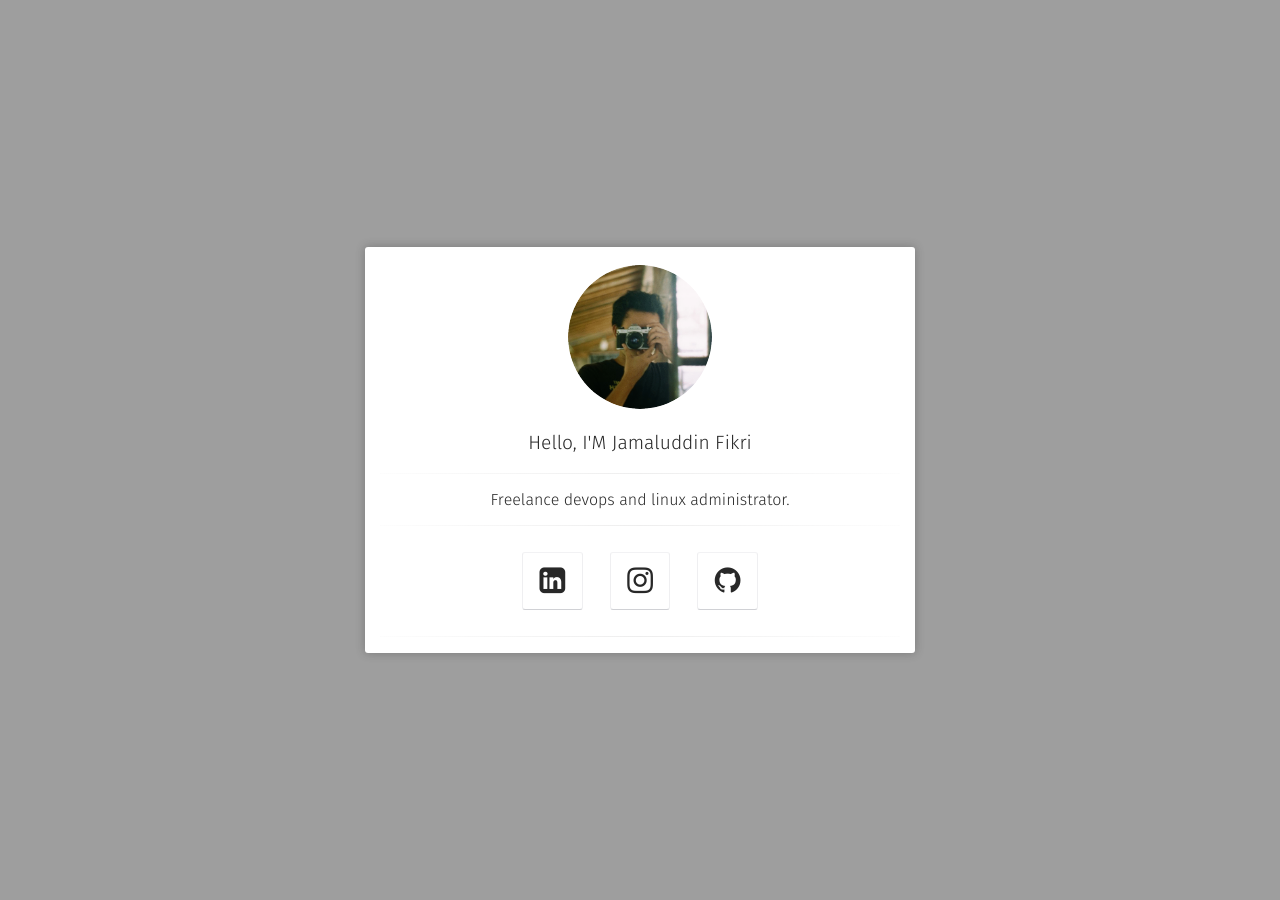
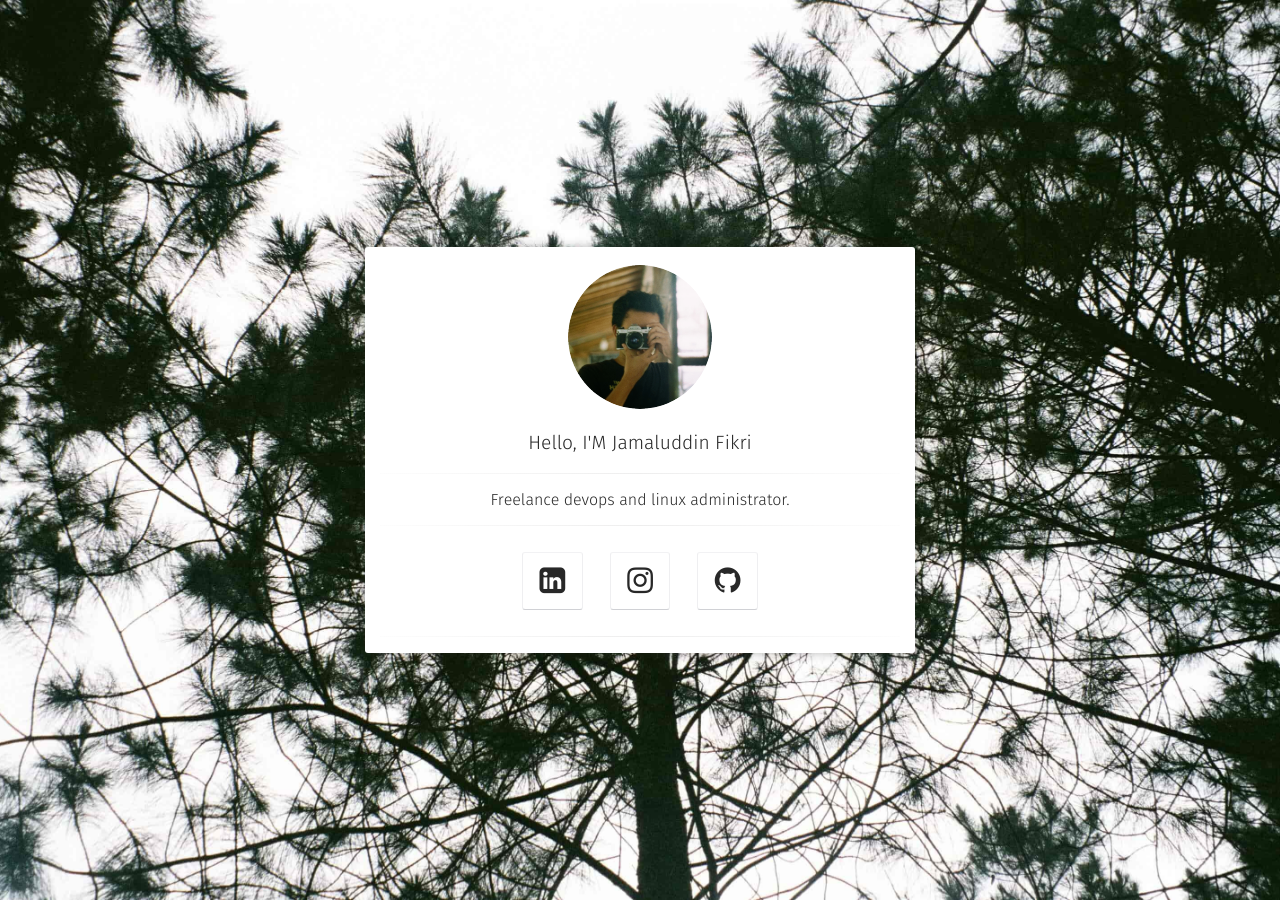
Before and after one commit to jamaluddinfikri/jamaluddinfikri.github.io, a Jekyll site: the page built from index.html, in a window 1280 px wide. Built offline with Jekyll 4.4.1, drawn with Linux system fonts in a browser that asks for light colours; some web fonts are replaced.

Commit message:
update images bg

```diff
--- a/_config.yml
+++ b/_config.yml
@@ -5,7 +5,7 @@ description:        "Moon is a minimal, one column jekyll theme for your blog."
 reading_time:       true
 words_per_minute:   200
 logo:               'assets/img/pr.png'
-background:         'assets/img/placeholder-big.jpg.png'
+background:         'assets/img/placeholder-big.jpg'
 tiled_bg:           false   # Set this true if you want to tile your background image, otherwise it will be covered
 locale:             en_US
 url:                https://jamaluddinfikri.github.io
```
